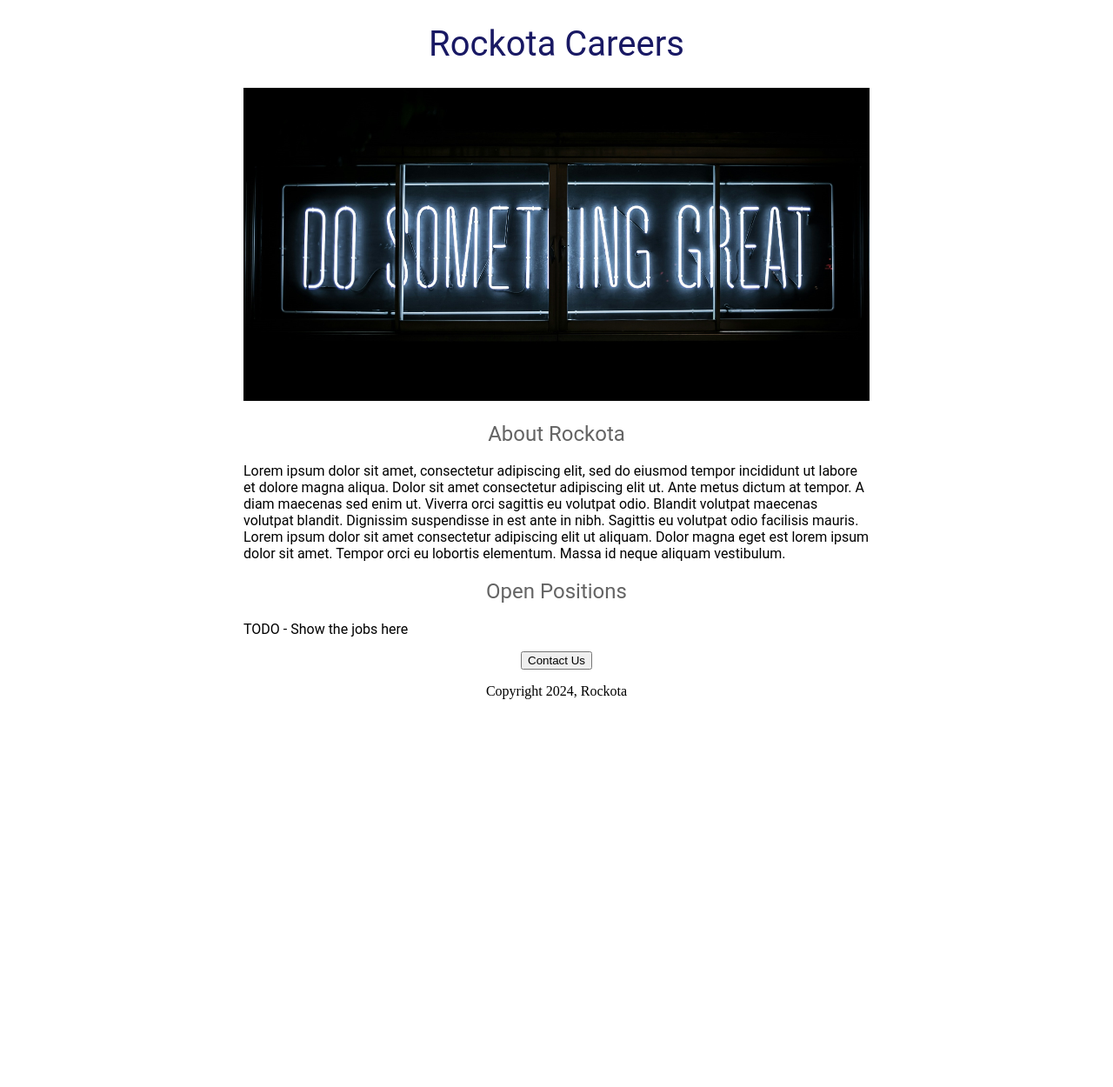
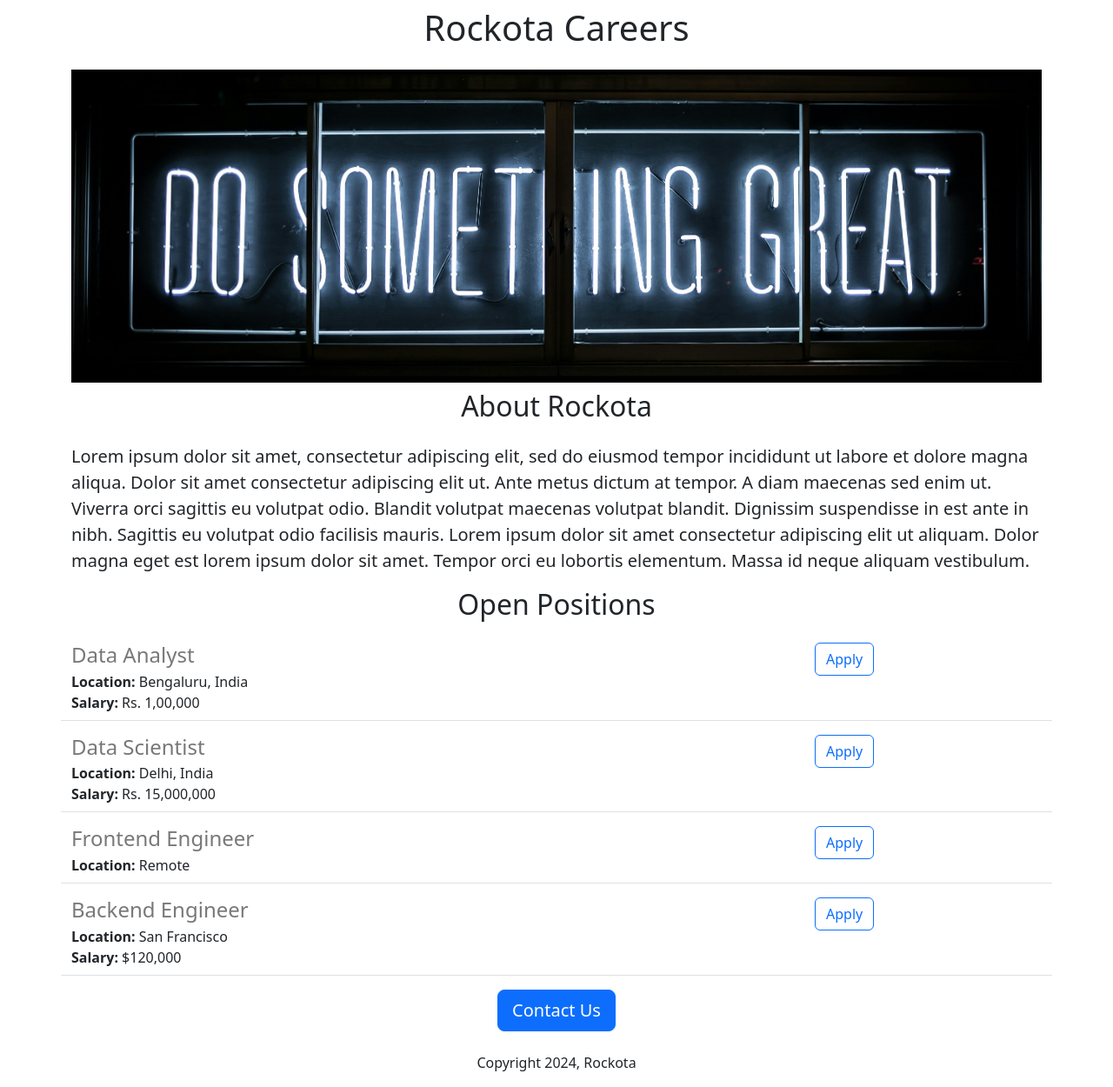
Before and after one commit to awrigh2023/company-careers-website, a Flask app: page / in a window 1280 px wide. Shown: the whole page at 87% size. Before the commit the page ends 804 px from the top, so only its background shows below. Run offline with Flask 3, Linux system fonts and the light colour scheme.

Commit message:
Added dynamic data and API route

```diff
--- a/app.py
+++ b/app.py
@@ -1,10 +1,37 @@
-from flask import Flask, render_template
+from flask import Flask, render_template, jsonify
 
 app = Flask(__name__)
 
+JOBS = [
+    {
+    'id1': 1,
+    'title': 'Data Analyst',
+    'location': 'Bengaluru, India',
+    'salary' : 'Rs. 1,00,000'
+    },
+    {'id': 2,
+     'title': 'Data Scientist',
+     'location': 'Delhi, India',
+     'salary' : 'Rs. 15,000,000'
+    },
+    {'id': 3,
+     'title': 'Frontend Engineer',
+     'location': 'Remote'
+    },
+    {'id': 4,
+     'title': 'Backend Engineer',
+     'location': 'San Francisco',
+     'salary' : '$120,000'
+    }
+]
+
 @app.route("/")
 def hello_world():
-    return render_template('home.html')
+    return render_template('home.html', jobs=JOBS, company_name="Rockota")
+
+@app.route("/api/jobs")
+def list_jobs():
+    return jsonify(JOBS)
 
 
 if __name__ == "__main__":
--- a/templates/home.html
+++ b/templates/home.html
@@ -2,54 +2,34 @@
 <html>
   <head>
     <title>Rockota Careers</title>
+    <meta charset="utf-8">
+    <meta name="viewport" content="width=device-width, initial-scale=1">
+     <link href="https://cdn.jsdelivr.net/npm/bootstrap@5.3.3/dist/css/bootstrap.min.css" rel="stylesheet" integrity="sha384-QWTKZyjpPEjISv5WaRU9OFeRpok6YctnYmDr5pNlyT2bRjXh0JMhjY6hW+ALEwIH" crossorigin="anonymous">
     <style>
-      h1 {
-        font-size: 40px;
-        font-family: Roboto;
-        font-weight: normal;
-        color: rgb(25, 25, 100);
-        text-align: center;
+      #banner {
+        height: 360px;
+        width: 100%;
+        object-fit:cover;
       }
-
-      #banner {
-        width: 100%;
-        height: 360px;
-        object-fit: cover;
-      }
-
-      h2 {
-        font-family: Roboto;
-        font: size; 32px;
-        color: rgb(100, 100, 100);
-        text-align: center;
-        font-weight: normal;
-      }
-
-      .bodytext {
-        font-family: Roboto;
-        color: rgb(80)80, 80);
-      }
-
-      #container {
-        max-width: 720px;
-        margin: 0 auto;
-      }
-
     </style>
   </head>
   <body>
-    <div id="container">
-      <h1>Rockota Careers</h1>
-      <img id="banner" src="https://6d88b934-3b19-4ef6-8c57-f63c1a000987-00-15kvhr2gy8u8t.kirk.replit.dev/static/banner.jpg">
-      <h2>About Rockota</h2>
-      <p class="bodytext">
+    <div class="container">
+      <h1 class="text-center mt-2 mb-4">{{company_name}} Careers</h1>
+      <img class="img-fluid" id="banner" src="https://6d88b934-3b19-4ef6-8c57-f63c1a000987-00-15kvhr2gy8u8t.kirk.replit.dev/static/banner.jpg">
+      <h2 class="text-center mt-2 mb-4">About Rockota</h2>
+      <p class="lead">
       Lorem ipsum dolor sit amet, consectetur adipiscing elit, sed do eiusmod tempor incididunt ut labore et dolore magna aliqua. Dolor sit amet consectetur adipiscing elit ut. Ante metus dictum at tempor. A diam maecenas sed enim ut. Viverra orci sagittis eu volutpat odio. Blandit volutpat maecenas volutpat blandit. Dignissim suspendisse in est ante in nibh. Sagittis eu volutpat odio facilisis mauris. Lorem ipsum dolor sit amet consectetur adipiscing elit ut aliquam. Dolor magna eget est lorem ipsum dolor sit amet. Tempor orci eu lobortis elementum. Massa id neque aliquam vestibulum.
       </p>
-      <h2>Open Positions</h2>
-      <p class="bodytext">TODO - Show the jobs here</p>
-      <div style="text-align:center;">
-        <button>Contact Us</button>
-        <p>Copyright 2024, Rockota</p>
+      <h2 class="text-center mt-2 mb-4">Open Positions</h2>
+      <p>
+      {% for job in jobs %}
+        {% include 'jobitem.html' %}
+      {% endfor %}
+      </p>
+      <div class="text-center">
+        <button class="btn btn-primary btn-lg">Contact Us</button>
+        <p class="mt-4">Copyright 2024, Rockota</p>
       </div>
     </body>
   </div>
--- /dev/null
+++ b/templates/jobitem.html
@@ -0,0 +1,20 @@
+<div class='border-bottom row' style="margin-bottom: 16px;padding-bottom:8px;">
+  <div class='col-9'>
+    <h4 style="color:rgb(120,120,120); margin-bottom:4px;">
+      {{job['title']}}
+    </h4>
+    <div>
+      <b>Location:</b> {{job['location']}}
+    </div>
+    {% if 'salary' in job %}
+    <div>
+      <b>Salary:</b> {{job['salary']}}
+    </div>
+    {% endif %}
+    </div>
+  <div class='col-3'>
+    <button type='button' class='btn btn-outline-primary'>
+      Apply
+    </button>
+  </div>
+</div>
```
